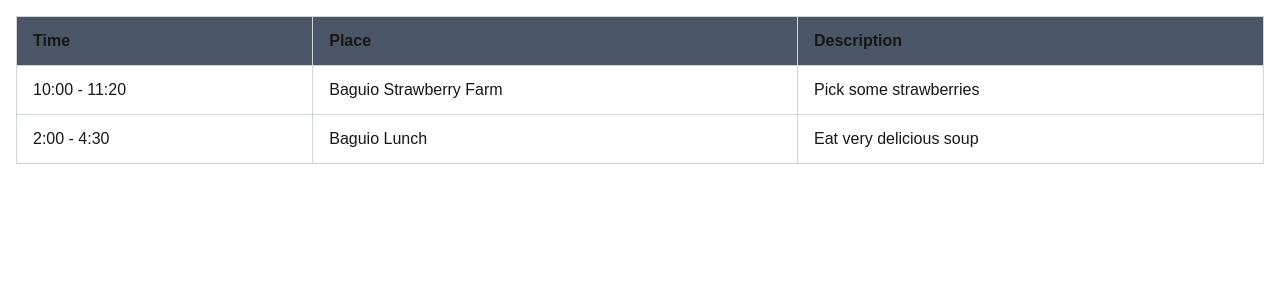
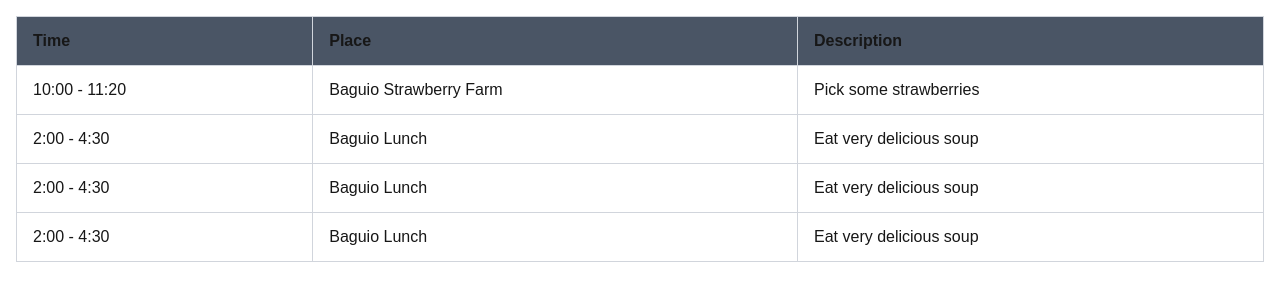
Before and after one commit to Yukitooo/ai_itenerary, a Next.js app: page /pages/generatePage in a window 1280 px wide. Shown: the top 300 px of the page. Built offline with nearby package versions, Linux system fonts and the light colour scheme.

Commit message:
fixed props table

```diff
--- a/app/pages/generatePage/Table.tsx
+++ b/app/pages/generatePage/Table.tsx
@@ -1,12 +1,11 @@
 import React from 'react'
 import { ItineraryRow, Itinerary, ItineraryDay} from '@/app/types/types';
 
-const data: ItineraryRow[] = [
-    { time: "10:00 - 11:20", place: "Baguio Strawberry Farm", itineraryRowDescription: "Pick some strawberries" },
-    { time: "2:00 - 4:30", place: "Baguio Lunch", itineraryRowDescription: "Eat very delicious soup" },
-  ];
+type TableRows = {
+  data: ItineraryRow[];
+}
 
-function Table() {
+function Table({data}: TableRows) {
 
    return (
       <div className="w-full p-4 box-border">
@@ -27,7 +26,7 @@ function Table() {
 
         <tbody>
           {data.map((item, index) => (
-            <tr key={index} className="hover:bg-gray-50">
+            <tr key={index} className="hover:bg-gray-900 cursor-pointer">
               <td className="border border-gray-300 px-4 py-3">
                 {item.time}
               </td>
--- a/app/pages/generatePage/page.tsx
+++ b/app/pages/generatePage/page.tsx
@@ -1,11 +1,19 @@
 import React from 'react'
 import Table from './Table'
+import { ItineraryRow } from '@/app/types/types';
+
+const data: ItineraryRow[] = [
+    { time: "10:00 - 11:20", place: "Baguio Strawberry Farm", itineraryRowDescription: "Pick some strawberries" },
+    { time: "2:00 - 4:30", place: "Baguio Lunch", itineraryRowDescription: "Eat very delicious soup" },
+    { time: "2:00 - 4:30", place: "Baguio Lunch", itineraryRowDescription: "Eat very delicious soup" },
+    { time: "2:00 - 4:30", place: "Baguio Lunch", itineraryRowDescription: "Eat very delicious soup" },
+  ];
 
 
 function page() {
   return (
     <>
-      <Table/>
+      <Table data={data}/>
     </>
 
   )
```
